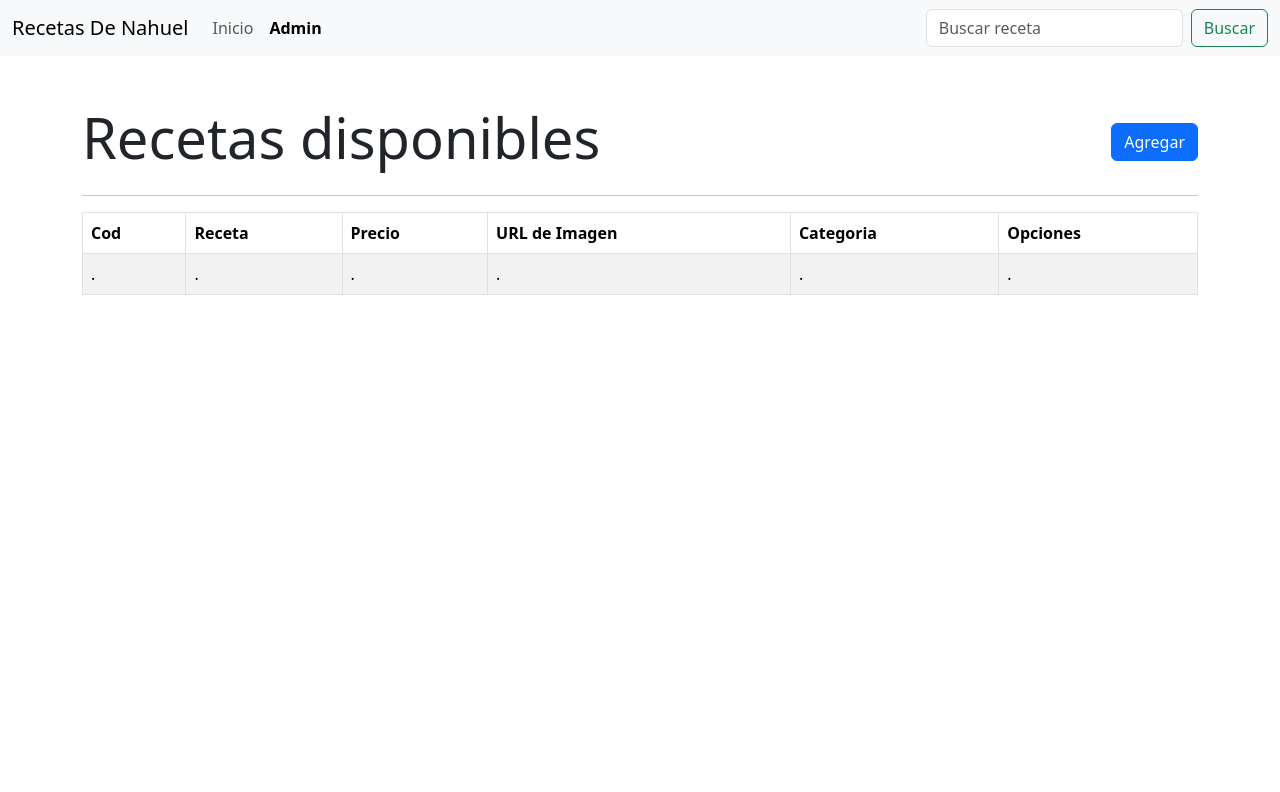
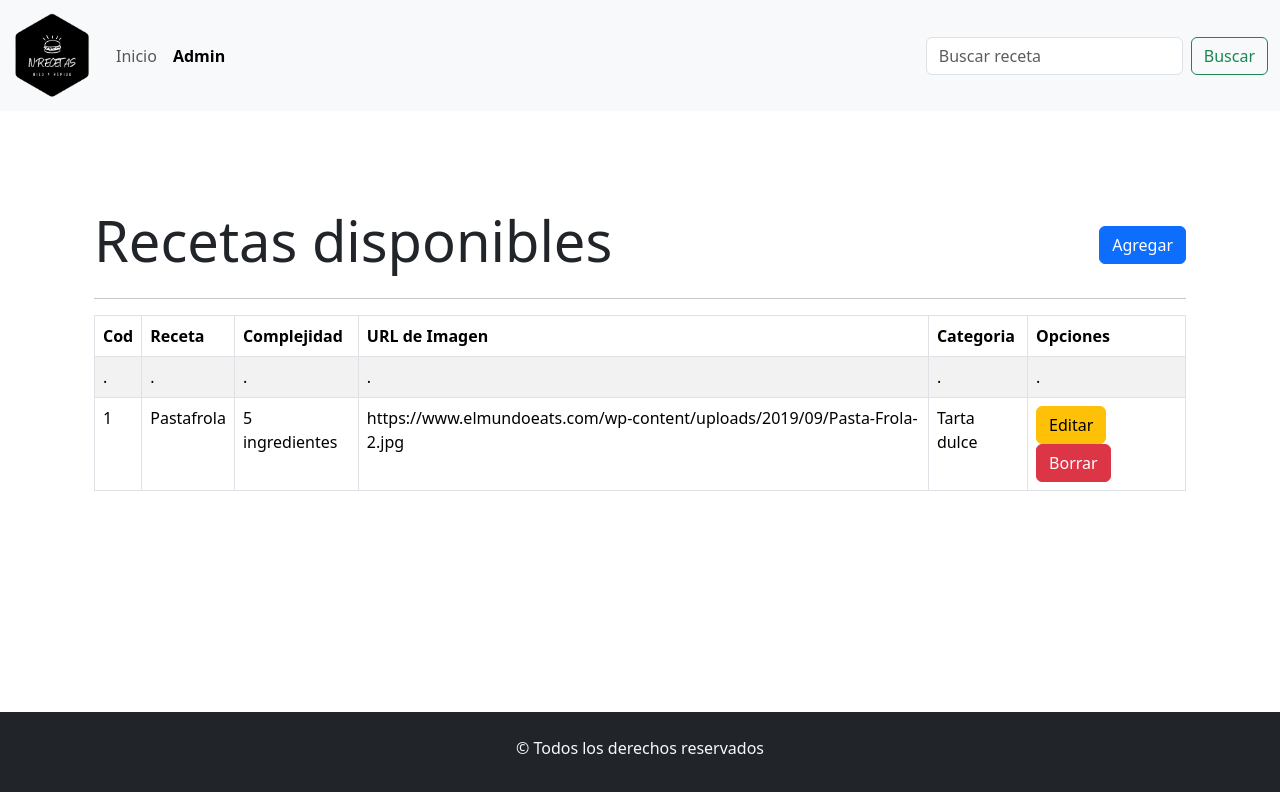
Before and after one commit to NahuFed/BlogRecetas, a React (Vite) app: page /admin in a window 1280 px wide. Shown: the top 792 px of the page. Built offline with nearby package versions, Linux system fonts and the light colour scheme.

Commit message:
terminado maquetado pagina admin y agregado logo

```diff
--- a/index.html
+++ b/index.html
@@ -2,7 +2,7 @@
 <html lang="en">
   <head>
     <meta charset="UTF-8" />
-    <link rel="icon" type="image/svg+xml" href="/vite.svg" />
+    <link rel="icon" type="icon" href="src/assets/logo.png" />
     <meta name="viewport" content="width=device-width, initial-scale=1.0" />
     <title>Blog de recetas</title>
   </head>
--- a/src/App.css
+++ b/src/App.css
@@ -20,3 +20,7 @@
 .card-body{
   overflow: hidden;
 }
+
+.logo{
+  width: 5rem;
+}
--- a/src/App.jsx
+++ b/src/App.jsx
@@ -4,18 +4,23 @@ import{BrowserRouter, Route, Routes} from 'react-router-dom'
 import Home from './components/views/Home'
 import Administrador from './components/views/Administrador';
 import Error404 from './components/views/Error404';
-import BarraNavegacion from './components/BarraNavegacion';
+import BarraNavegacion from './components/common/BarraNavegacion';
+import Footer from './components/common/Footer';
+import { Container } from 'react-bootstrap';
 
 function App() {
 
   return (
     <BrowserRouter>
     <BarraNavegacion></BarraNavegacion>
+    <Container className='main my-5'>
         <Routes>
           <Route path ="/" element={<Home/>}></Route>
           <Route path ="admin" element={<Administrador/>}></Route>
           <Route path ="*" element={<Error404/>}></Route>
       </Routes>
+    </Container>
+    <Footer></Footer>
       </BrowserRouter>
 
   )
--- a/src/components/BarraNavegacion.jsx
+++ b/src/components/common/BarraNavegacion.jsx
@@ -1,10 +1,11 @@
+import { Image } from 'react-bootstrap';
 import Button from 'react-bootstrap/Button';
 import Container from 'react-bootstrap/Container';
 import Form from 'react-bootstrap/Form';
 import Nav from 'react-bootstrap/Nav';
 import Navbar from 'react-bootstrap/Navbar';
 import { NavLink } from 'react-router-dom';
-
+import logo from '../../assets/logo.png'
 
 function BarraNavegacion() {
 
@@ -15,7 +16,7 @@ function BarraNavegacion() {
   return (
     <Navbar expand="lg" className="bg-body-tertiary">
       <Container fluid>
-        <Navbar.Brand href="/">Recetas De Nahuel</Navbar.Brand>
+        <Navbar.Brand href="/"> <Image src={logo} alt="logo" className='logo'/></Navbar.Brand>
         <Navbar.Toggle aria-controls="navbarScroll" />
         <Navbar.Collapse id="navbarScroll">
           <Nav
--- /dev/null
+++ b/src/components/common/Footer.jsx
@@ -0,0 +1,11 @@
+import React from 'react';
+
+const Footer = () => {
+    return (
+        <footer className="bg-dark text-center text-light py-4">
+        <p>&copy; Todos los derechos reservados </p>
+      </footer>
+    );
+};
+
+export default Footer;
--- a/src/components/views/Administrador.jsx
+++ b/src/components/views/Administrador.jsx
@@ -2,6 +2,7 @@ import { Table } from "react-bootstrap";
 import { useEffect, useState } from "react";
 import Swal from "sweetalert2";
 import { Link } from "react-router-dom";
+import ItemReceta from "./receta/ItemReceta";
 
 const Administrador = () => {
 
@@ -20,7 +21,7 @@ const Administrador = () => {
             <tr>
               <th>Cod</th>
               <th>Receta</th>
-              <th>Precio</th>
+              <th>Complejidad</th>
               <th>URL de Imagen</th>
               <th>Categoria</th>
               <th>Opciones</th>
@@ -35,6 +36,7 @@ const Administrador = () => {
             <td>.</td>
             <td>.</td>
             </tr>
+            <ItemReceta></ItemReceta>
           </tbody>
         </Table>
       </section>
--- a/src/components/views/Error404.jsx
+++ b/src/components/views/Error404.jsx
@@ -1,10 +1,11 @@
 import React from 'react';
+import { Container } from 'react-bootstrap';
 
 const Error404 = () => {
     return (
-        <div>
-
-        </div>
+        <Container className='main d-flex justify-content-center align-items-center'>
+            <img className='img-fluid w-50'src="https://img.freepik.com/vector-gratis/ups-error-404-ilustracion-concepto-robot-roto_114360-5529.jpg?w=2000" alt="error404" />
+        </Container>
     );
 };
 
--- a/src/components/views/Home.jsx
+++ b/src/components/views/Home.jsx
@@ -1,8 +1,8 @@
 import { Container } from 'react-bootstrap';
-import GrillaRecetas from '../GrillaRecetas'
+import GrillaRecetas from './receta/GrillaRecetas'
 import 'bootstrap/dist/css/bootstrap.min.css';
 import '../../App.css'
-import BarraNavegacion from '../BarraNavegacion';
+import BarraNavegacion from '../common/BarraNavegacion';
 
 
 function Home() {
@@ -10,14 +10,9 @@ function Home() {
   return (
 
     <>
-          <Container className='mt-5 main'>
-            <BarraNavegacion></BarraNavegacion>
-    <h1 className='text-center'>Blog de Recetas</h1>
+    <h1 className='text-center my-5'>Blog de Recetas</h1>
     <GrillaRecetas></GrillaRecetas>
-    </Container>
-    <footer className="bg-dark text-center text-light py-4">
-        <p>&copy; Todos los derechos reservados </p>
-      </footer>
+
     </>
   )
 }
--- /dev/null
+++ b/src/components/views/receta/ItemReceta.jsx
@@ -0,0 +1,17 @@
+import React from 'react';
+import { Button } from 'react-bootstrap';
+
+const ItemReceta = () => {
+    return (
+        <tr>
+        <td>1</td>
+        <td>Pastafrola</td>
+        <td>5 ingredientes</td>
+        <td>https://www.elmundoeats.com/wp-content/uploads/2019/09/Pasta-Frola-2.jpg</td>
+        <td>Tarta dulce</td>
+        <td><Button variant='warning'>Editar</Button> <Button variant='danger'>Borrar</Button></td>
+        </tr>
+    );
+};
+
+export default ItemReceta;
```
Also changed, not shown: src/assets/logo.png (added), src/components/views/receta/DetalleReceta.jsx (renamed from src/components/DetalleReceta.jsx), src/components/views/receta/GrillaRecetas.jsx (renamed from src/components/GrillaRecetas.jsx), src/components/views/receta/Receta.jsx (renamed from src/components/Receta.jsx).
